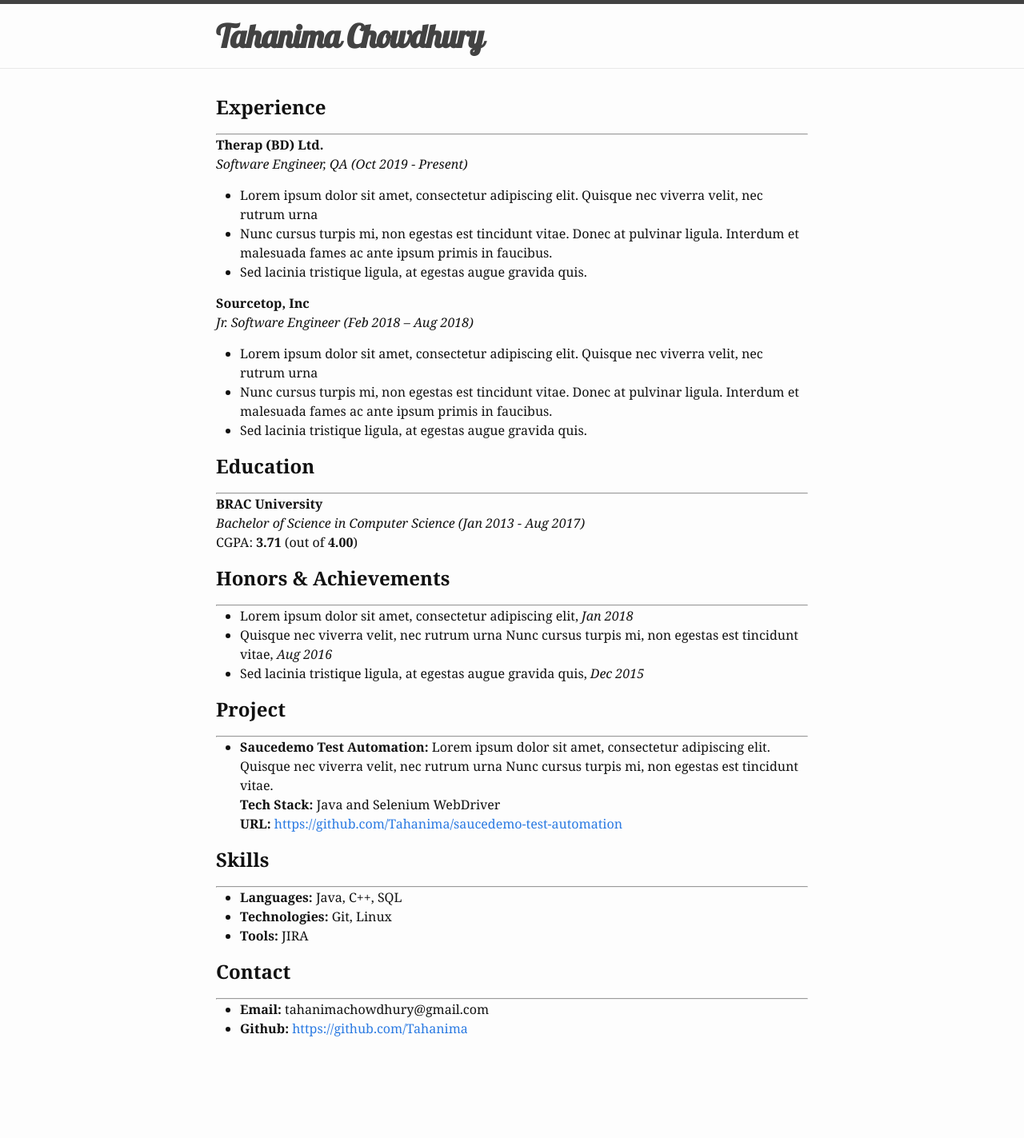
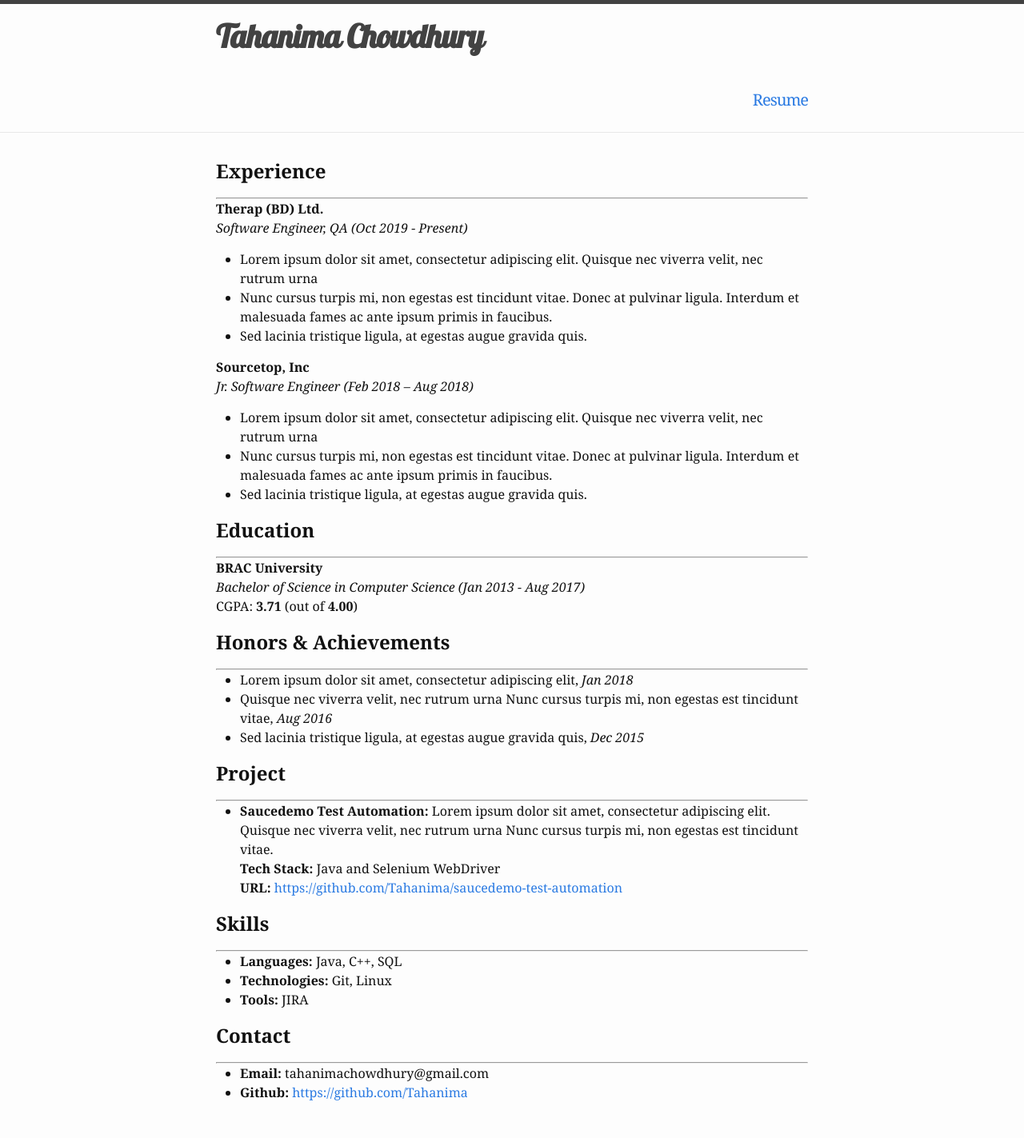
Before and after one commit to Tahanima/remple, a Jekyll site: the page built from index.md, in a window 1280 px wide. Shown: the whole page at 80% size. Built offline with Jekyll 4.4.1, drawn with Linux system fonts in a browser that asks for light colours; before the commit the page ends 1343 px from its top, so only the background shows below that.

Commit message:
added resume link and README.md file

```diff
--- a/_config.yml
+++ b/_config.yml
@@ -2,6 +2,7 @@ title: Tahanima Chowdhury
 description: Software Engineer, QA @ Therap (BD) Ltd.
 baseurl: "/remple/"
 url: ""
+resume_url: "resume.pdf"
 
 markdown: kramdown
 theme: minima
--- a/_includes/header.html
+++ b/_includes/header.html
@@ -2,6 +2,9 @@
     <div class="wrapper">
         {%- assign default_paths = site.pages | map: "path" -%}
         {%- assign page_paths = site.header_pages | default: default_paths -%}
-        <p class="site-title title-remple">{{ site.title | escape }}</p>
+        <p class="site-title title-remple">
+            {{ site.title | escape }}
+            <a class="nav-item" target="_blank" href="{{ site.resume_url }}">Resume</a>
+        </p>
     </div>
 </header>
--- a/css/remple.css
+++ b/css/remple.css
@@ -8,3 +8,28 @@ body {
     line-height: 2em;
     font-family: LObster, "URW Chancery L", cursive;
 }
+
+.nav-item {
+    float: right;
+    margin: 0 0 0 17em;
+    font-size: 0.5em;
+    font-weight: normal;
+    font-family: Cambria, Georgia, serif;
+}
+
+@media (max-width: 850px) {
+    .title-remple {
+        float: none;
+        text-align: center;
+        line-height: 1.75em;
+    }
+
+	.nav-item {
+        float: none;
+        margin: 0;
+        padding: 0;
+        display: block;
+        text-align: center;
+        line-height: 1.75em;
+    }
+}
```
Also changed, not shown: README.md (added).
